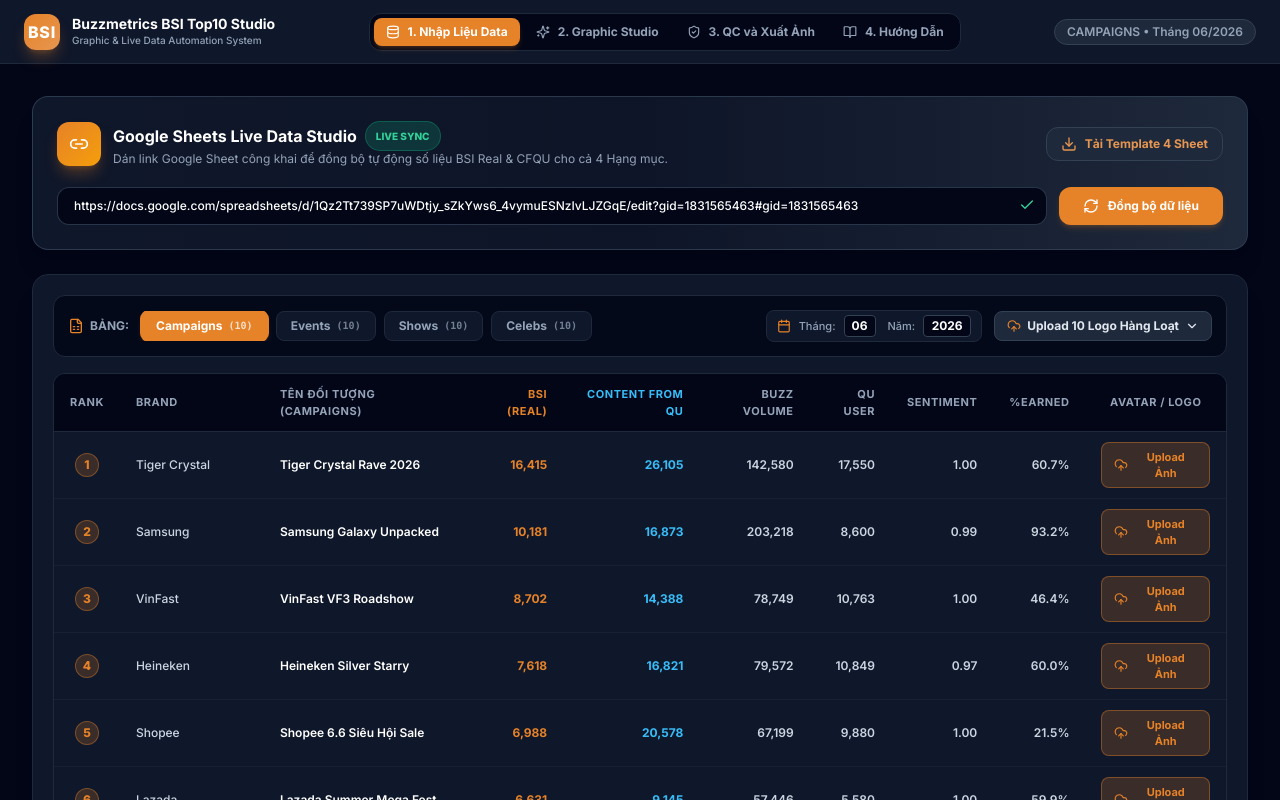
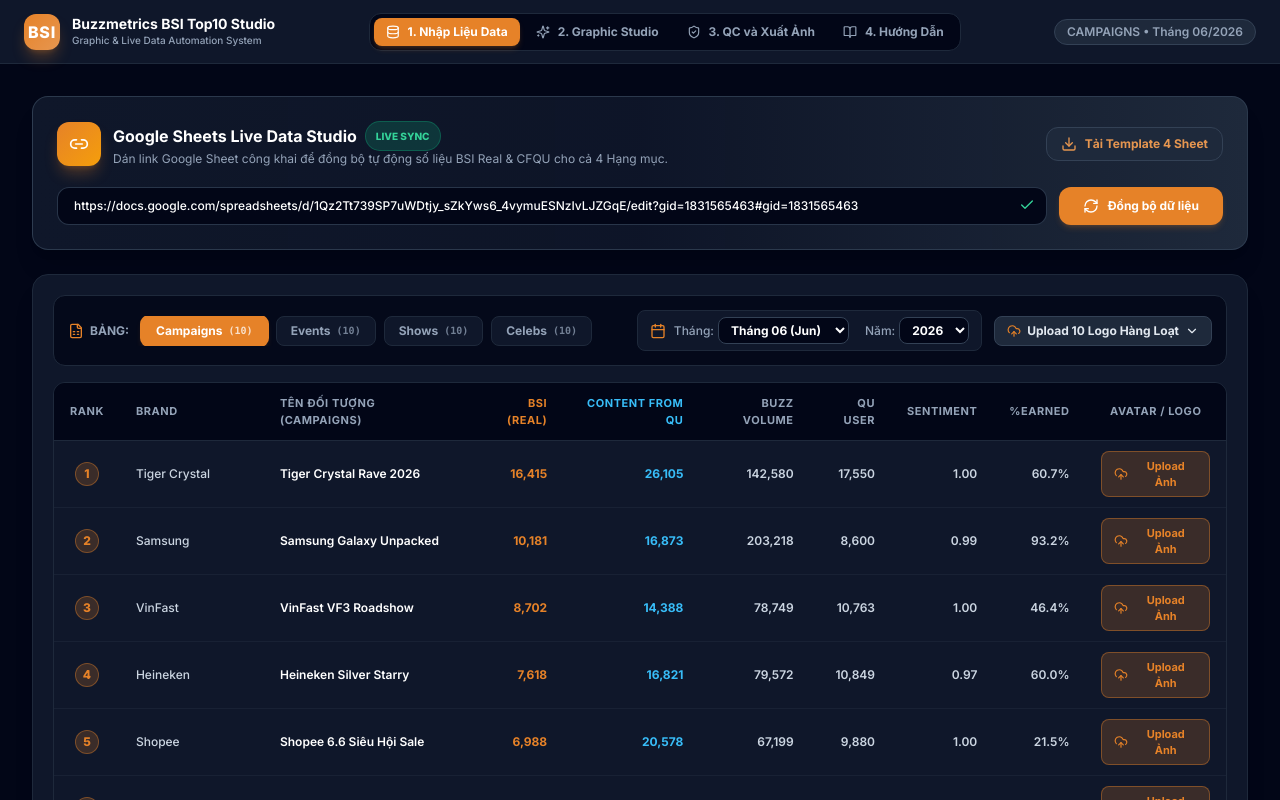
Before and after one commit to tonyvi1227/bsitop10draw, a React (Vite) app: page / in a window 1280 px wide. Built offline with nearby package versions, Linux system fonts and the light colour scheme.

Commit message:
fix: month/year dropdown selects with automatic live sheet re-sync on month select

```diff
--- a/src/components/sidebar/ControlSidebar.tsx
+++ b/src/components/sidebar/ControlSidebar.tsx
@@ -182,23 +182,44 @@
               <div className="grid grid-cols-2 gap-3">
                 <div>
                   <span className="text-[11px] text-slate-400 block mb-1">Tháng (MM)</span>
-                  <input
-                    type="text"
+                  <select
                     value={metadata.month}
                     onChange={(e) => setMetadata((prev) => ({ ...prev, month: e.target.value }))}
-                    className="w-full bg-slate-800 border border-slate-700 rounded-lg px-3 py-2 text-sm text-white focus:outline-none focus:border-buzz-orange font-semibold text-center"
-                    placeholder="06"
-                  />
+                    className="w-full bg-slate-800 border border-slate-700 rounded-lg px-3 py-2 text-xs text-white focus:outline-none focus:border-buzz-orange font-semibold cursor-pointer"
+                  >
+                    {[
+                      { val: '01', label: 'Tháng 01 (Jan)' },
+                      { val: '02', label: 'Tháng 02 (Feb)' },
+                      { val: '03', label: 'Tháng 03 (Mar)' },
+                      { val: '04', label: 'Tháng 04 (Apr)' },
+                      { val: '05', label: 'Tháng 05 (May)' },
+                      { val: '06', label: 'Tháng 06 (Jun)' },
+                      { val: '07', label: 'Tháng 07 (Jul)' },
+                      { val: '08', label: 'Tháng 08 (Aug)' },
+                      { val: '09', label: 'Tháng 09 (Sep)' },
+                      { val: '10', label: 'Tháng 10 (Oct)' },
+                      { val: '11', label: 'Tháng 11 (Nov)' },
+                      { val: '12', label: 'Tháng 12 (Dec)' },
+                    ].map((opt) => (
+                      <option key={opt.val} value={opt.val}>
+                        {opt.label}
+                      </option>
+                    ))}
+                  </select>
                 </div>
                 <div>
                   <span className="text-[11px] text-slate-400 block mb-1">Năm (YYYY)</span>
-                  <input
-                    type="text"
+                  <select
                     value={metadata.year}
                     onChange={(e) => setMetadata((prev) => ({ ...prev, year: e.target.value }))}
-                    className="w-full bg-slate-800 border border-slate-700 rounded-lg px-3 py-2 text-sm text-white focus:outline-none focus:border-buzz-orange font-semibold text-center"
-                    placeholder="2026"
-                  />
+                    className="w-full bg-slate-800 border border-slate-700 rounded-lg px-3 py-2 text-xs text-white focus:outline-none focus:border-buzz-orange font-semibold cursor-pointer"
+                  >
+                    {['2024', '2025', '2026', '2027', '2028'].map((yr) => (
+                      <option key={yr} value={yr}>
+                        {yr}
+                      </option>
+                    ))}
+                  </select>
                 </div>
               </div>
             </div>
--- a/src/components/studio/DataStudio.tsx
+++ b/src/components/studio/DataStudio.tsx
@@ -1,4 +1,4 @@
-import React, { useState } from 'react';
+import React, { useState, useEffect } from 'react';
 import { BsiItem, BsiReportMetadata, CategoryType } from '../../types/bsi';
 import {
   fetchGoogleSheetsAllTabsLive,
@@ -15,7 +15,6 @@
   AlertTriangle,
   Calendar,
   Sparkles,
-  Image as ImageIcon,
   Check,
   UploadCloud,
   Trash2,
@@ -29,7 +28,7 @@
   setMetadata: React.Dispatch<React.SetStateAction<BsiReportMetadata>>;
   categoryDataStore: Record<CategoryType, BsiItem[]>;
   setCategoryDataStore: React.Dispatch<React.SetStateAction<Record<CategoryType, BsiItem[]>>>;
-  onNavigateToGraphic: () => void;
+  onNavigateToGraphic?: () => void;
 }
 
 export const DataStudio: React.FC<DataStudioProps> = ({
@@ -148,28 +147,28 @@
     });
   };
 
-  // Fetch Live Google Sheet Data for ALL 4 Categories (Campaigns, Celebs, Events, Shows) for Month/Year
-  const handleFetchGoogleSheet = async () => {
+  // Fetch Live Google Sheet Data for target Month & Year
+  const handleFetchGoogleSheetWithMonthYear = async (targetMonth: string, targetYear: string) => {
     if (!gsheetUrl.trim()) return;
 
     setIsFetchingSheet(true);
     setSyncStatus({
       type: 'info',
-      message: `Đang đồng bộ dữ liệu cả 4 Hạng Mục cho tháng ${metadata.month}/${metadata.year}...`,
+      message: `Đang đồng bộ dữ liệu cả 4 Hạng Mục cho tháng ${targetMonth}/${targetYear}...`,
     });
 
     try {
       localStorage.setItem('BSI_GSHEET_URL', gsheetUrl.trim());
       const { allParsed, syncedCategories } = await fetchGoogleSheetsAllTabsLive(
         gsheetUrl.trim(),
-        metadata.month,
-        metadata.year
+        targetMonth,
+        targetYear
       );
 
       if (syncedCategories.length === 0) {
         setSyncStatus({
           type: 'error',
-          message: `Không tìm thấy số liệu cho Tháng ${metadata.month}/${metadata.year} trên các tab của Google Sheet.`,
+          message: `Không tìm thấy số liệu cho Tháng ${targetMonth}/${targetYear} trên Google Sheet.`,
         });
       } else {
         setCategoryDataStore((prev) => ({
@@ -183,7 +182,7 @@
 
         setSyncStatus({
           type: 'success',
-          message: `Đã đồng bộ dữ liệu thành công ${syncedCategories.length} Hạng Mục cho Tháng ${metadata.month}/${metadata.year}! (${countsStr})`,
+          message: `Đã đồng bộ dữ liệu thành công ${syncedCategories.length} Hạng Mục cho Tháng ${targetMonth}/${targetYear}! (${countsStr})`,
         });
       }
     } catch (err: any) {
@@ -197,12 +196,43 @@
     }
   };
 
+  const handleFetchGoogleSheet = () => {
+    handleFetchGoogleSheetWithMonthYear(metadata.month, metadata.year);
+  };
+
+  const handleMonthSelect = (newMonth: string) => {
+    setMetadata((prev) => ({ ...prev, month: newMonth }));
+    handleFetchGoogleSheetWithMonthYear(newMonth, metadata.year);
+  };
+
+  const handleYearSelect = (newYear: string) => {
+    setMetadata((prev) => ({ ...prev, year: newYear }));
+    handleFetchGoogleSheetWithMonthYear(metadata.month, newYear);
+  };
+
   const categoryLabels: Record<CategoryType, string> = {
     CAMPAIGNS: 'Campaigns',
     INFLUENCERS: 'Celebs',
     EVENTS: 'Events',
     SHOWS: 'Shows',
   };
+
+  const monthOptions = [
+    { val: '01', label: 'Tháng 01 (Jan)' },
+    { val: '02', label: 'Tháng 02 (Feb)' },
+    { val: '03', label: 'Tháng 03 (Mar)' },
+    { val: '04', label: 'Tháng 04 (Apr)' },
+    { val: '05', label: 'Tháng 05 (May)' },
+    { val: '06', label: 'Tháng 06 (Jun)' },
+    { val: '07', label: 'Tháng 07 (Jul)' },
+    { val: '08', label: 'Tháng 08 (Aug)' },
+    { val: '09', label: 'Tháng 09 (Sep)' },
+    { val: '10', label: 'Tháng 10 (Oct)' },
+    { val: '11', label: 'Tháng 11 (Nov)' },
+    { val: '12', label: 'Tháng 12 (Dec)' },
+  ];
+
+  const yearOptions = ['2024', '2025', '2026', '2027', '2028'];
 
   return (
     <div className="flex-1 h-full overflow-y-auto bg-slate-950 p-6 lg:p-8 space-y-6 select-none">
@@ -312,26 +342,42 @@
             ))}
           </div>
 
-          {/* Month / Year inputs & Bulk Upload */}
+          {/* Month / Year Dropdowns & Bulk Upload */}
           <div className="flex items-center gap-3 shrink-0">
-            <div className="flex items-center gap-2 bg-slate-900 border border-slate-800 rounded-lg px-2.5 py-1">
-              <Calendar className="w-3.5 h-3.5 text-buzz-orange shrink-0" />
-              <span className="text-[11px] text-slate-400 font-medium">Tháng:</span>
-              <input
-                type="text"
+            <div className="flex items-center gap-2 bg-slate-900 border border-slate-800 rounded-lg px-3 py-1.5">
+              <Calendar className="w-4 h-4 text-buzz-orange shrink-0" />
+
+              {/* Month Dropdown Select */}
+              <div className="flex items-center gap-1">
+                <span className="text-xs text-slate-400 font-medium">Tháng:</span>
+                <select
                   value={metadata.month}
-                onChange={(e) => setMetadata((prev) => ({ ...prev, month: e.target.value }))}
-                className="w-8 bg-slate-950 border border-slate-700 rounded px-1 py-0.5 text-xs text-white font-bold text-center focus:outline-none focus:border-buzz-orange"
-                placeholder="06"
-              />
-              <span className="text-[11px] text-slate-400 font-medium ml-1">Năm:</span>
-              <input
-                type="text"
+                  onChange={(e) => handleMonthSelect(e.target.value)}
+                  className="bg-slate-950 text-white font-bold text-xs border border-slate-700 rounded-lg px-2 py-1 focus:outline-none focus:border-buzz-orange cursor-pointer"
+                >
+                  {monthOptions.map((opt) => (
+                    <option key={opt.val} value={opt.val}>
+                      {opt.label}
+                    </option>
+                  ))}
+                </select>
+              </div>
+
+              {/* Year Dropdown Select */}
+              <div className="flex items-center gap-1 ml-2">
+                <span className="text-xs text-slate-400 font-medium">Năm:</span>
+                <select
                   value={metadata.year}
-                onChange={(e) => setMetadata((prev) => ({ ...prev, year: e.target.value }))}
-                className="w-12 bg-slate-950 border border-slate-700 rounded px-1 py-0.5 text-xs text-white font-bold text-center focus:outline-none focus:border-buzz-orange"
-                placeholder="2026"
-              />
+                  onChange={(e) => handleYearSelect(e.target.value)}
+                  className="bg-slate-950 text-white font-bold text-xs border border-slate-700 rounded-lg px-2 py-1 focus:outline-none focus:border-buzz-orange cursor-pointer"
+                >
+                  {yearOptions.map((yr) => (
+                    <option key={yr} value={yr}>
+                      {yr}
+                    </option>
+                  ))}
+                </select>
+              </div>
             </div>
 
             <button
@@ -373,7 +419,8 @@
               </tr>
             </thead>
             <tbody className="divide-y divide-slate-800/60 text-xs font-semibold">
-              {currentItems.map((item, idx) => (
+              {currentItems.length > 0 ? (
+                currentItems.map((item, idx) => (
                   <tr key={idx} className="hover:bg-slate-800/40 transition">
                     <td className="py-3 px-4 text-center">
                       <span className="w-6 h-6 rounded-full bg-buzz-orange/20 text-buzz-orange font-extrabold text-xs inline-flex items-center justify-center border border-buzz-orange/40">
@@ -481,7 +528,14 @@
                       )}
                     </td>
                   </tr>
-              ))}
+                ))
+              ) : (
+                <tr>
+                  <td colSpan={10} className="py-8 text-center text-slate-400 text-xs">
+                    Chưa có số liệu cho {categoryLabels[metadata.category]} (Tháng {metadata.month}/{metadata.year}). Hãy chọn Tháng/Năm hoặc bấm [Đồng bộ dữ liệu].
+                  </td>
+                </tr>
+              )}
             </tbody>
           </table>
         </div>
```
Lines whose indentation alone changed are shown as unchanged.
